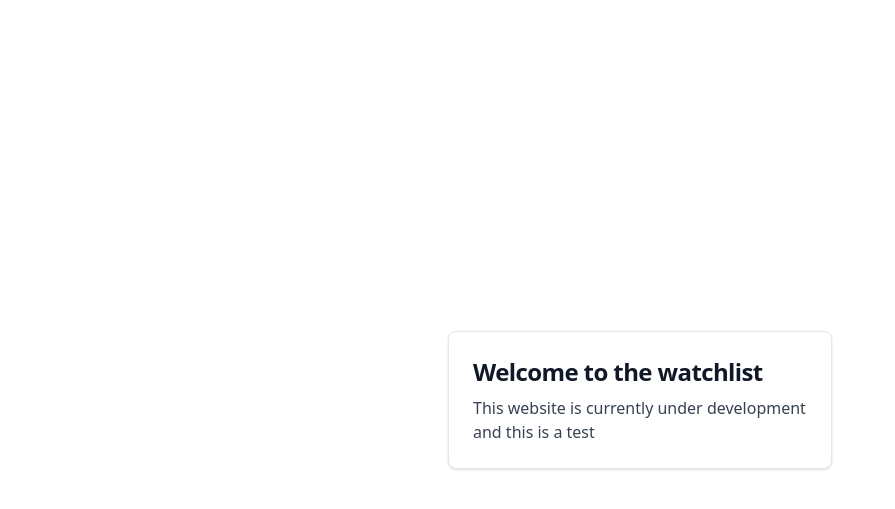
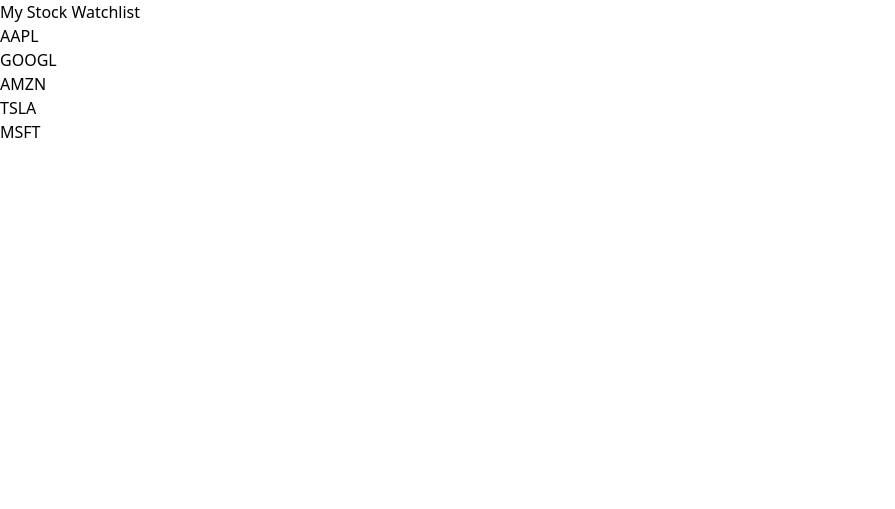
Before and after one commit to arian-hadi/Stonks-Flask-Based-Stock-Watchlist-Application, a Flask app: page /watchlist/ in a window 1280 px wide. Shown: the top 509 px of the page, without its empty margins (0-895 px from the left). Run offline with Flask 3, Linux system fonts and the light colour scheme.

Commit message:
watchlist stock name display

```diff
--- a/app/blueprints/watchlist/routes.py
+++ b/app/blueprints/watchlist/routes.py
@@ -4,4 +4,5 @@ watchlist_bp = Blueprint('watchlist_bp', __name__)
 
 @watchlist_bp.route('/')
 def watchlist():
-    return render_template("watchlist.html")
+    stocks = ["AAPL", "GOOGL", "AMZN", "TSLA", "MSFT"]
+    return render_template("watchlist.html",stocks = stocks)
--- a/app/templates/watchlist.html
+++ b/app/templates/watchlist.html
@@ -5,14 +5,14 @@
     <meta charset="UTF-8">
     <meta name="viewport" content="width=device-width, initial-scale=1.0">
     <link href="{{url_for('static',filename='css/output.css')}}" rel="stylesheet">
-    <title>Document</title>
+    <title>Watchlist</title>
 </head>
 <body>
-    <div class="flex justify-center items-center min-h-screen">
-        <a href="#" class="block max-w-sm p-6 bg-white border border-gray-200 rounded-lg shadow hover:bg-gray-100 dark:bg-gray-800 dark:border-gray-700 dark:hover:bg-gray-700">
-            <h5 class="mb-2 text-2xl font-bold tracking-tight text-gray-900 dark:text-white">Welcome to the watchlist</h5>
-            <p class="font-normal text-gray-700 dark:text-gray-400">This website is currently under development and this is a test</p>
-        </a>
-    </div>
+    <h1>My Stock Watchlist</h1>
+    <ul>
+        {% for stock in stocks %}
+        <li>{{ stock }}</li>
+        {% endfor %}
+    </ul>
 </body>
 </html>
--- a/pyproject.toml
+++ b/pyproject.toml
@@ -9,6 +9,7 @@ readme = "README.md"
 python = "^3.12"
 flask = "^3.1.0"
 flask-sqlalchemy = "3.1.1"
+jinja2 = "^3.1.5"
 
 
 [build-system]
```
Also changed, not shown: requirements.txt (deleted, +0 -8 lines), 1 other file.
